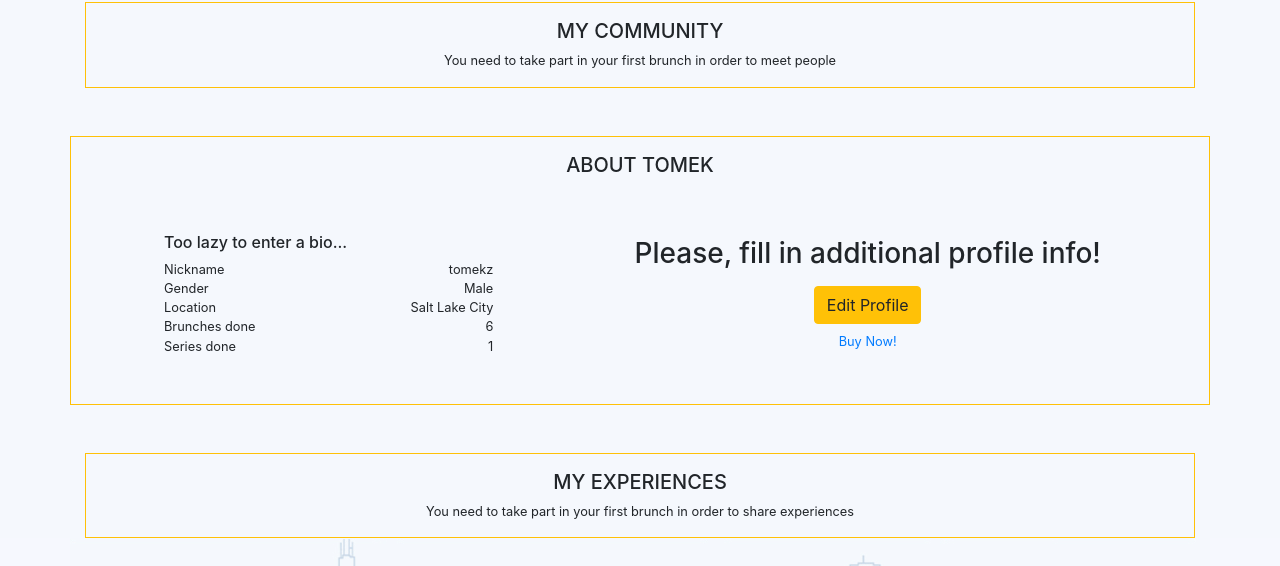
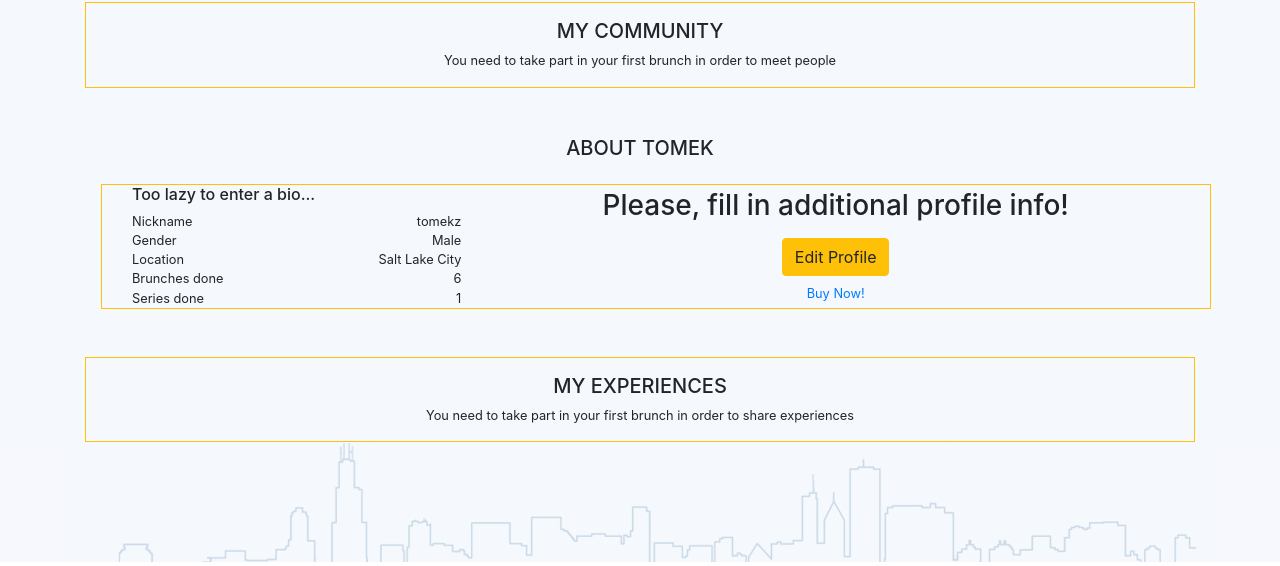
Before and after one commit to tomekzawada/MockBoB, a plain HTML site: page dashboard.html in a window 1280 px wide. Shown: the part 1878-2444 px from the top of the page. Drawn offline with Linux system fonts and the light colour scheme; a script that the page names is missing.

Commit message:
changes margins in layout

```diff
--- a/dashboard.html
+++ b/dashboard.html
@@ -248,11 +248,11 @@
 </section>
 
 <section>
-  <div class="container center mt-5 border border-warning">
+  <div class="container center mt-5">
     <div class="d-flex justify-content-center mt-3">
       <h5>About tomek</h5>
     </div>
-    <div class="col-12 d-flex flex-row justify-content-around m-5">
+    <div class="col-12 d-flex flex-column flex-md-row justify-content-around m-3  border border-warning">
 
       <div class="col-12 col-md-4">
 
```
